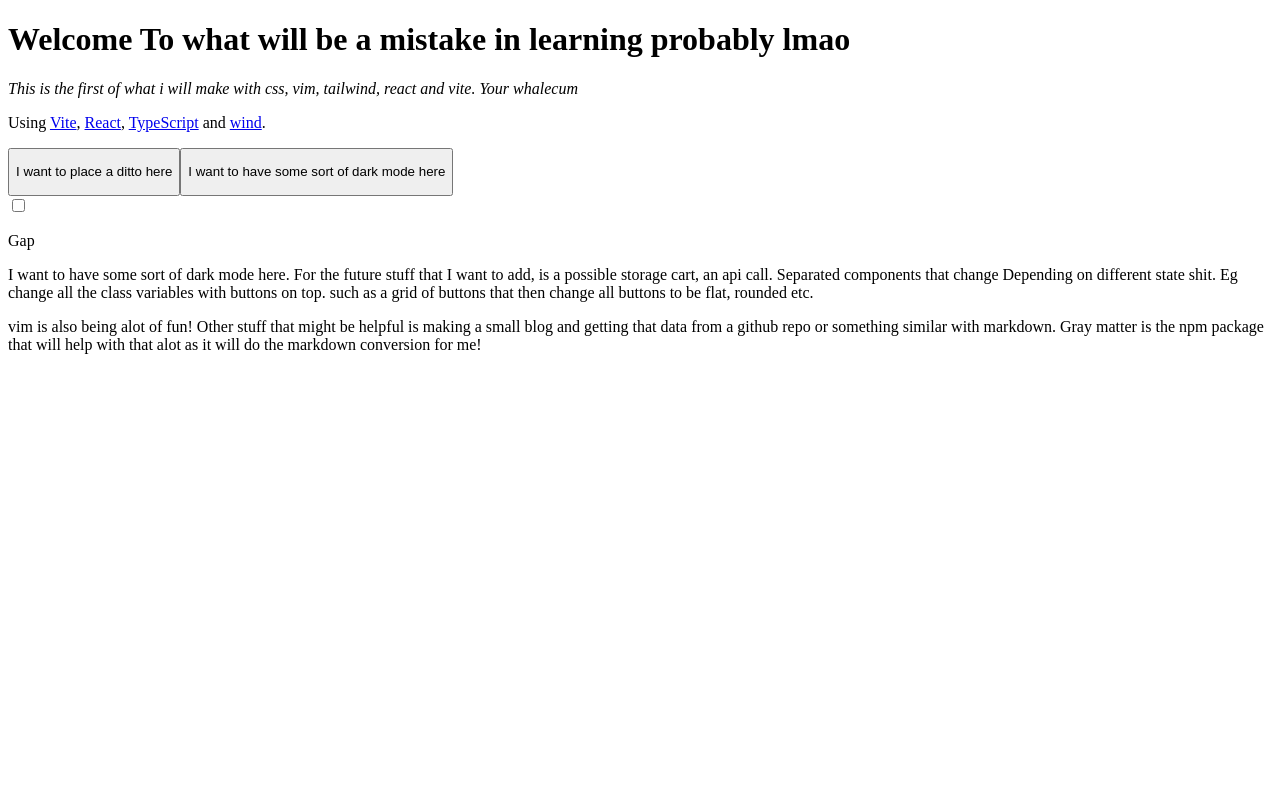
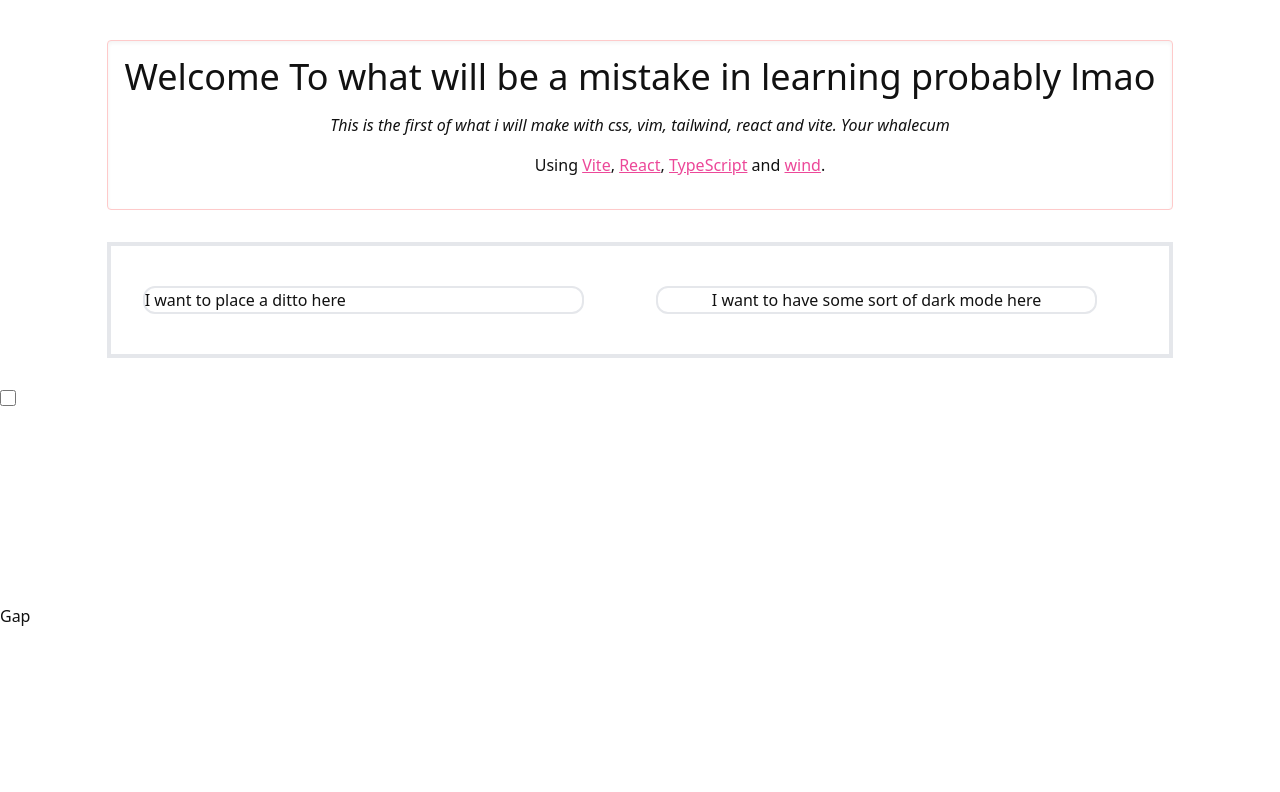
Before and after one commit to ThomasLambProgramming/WebDevelopment, a React (Vite) app: page / in a window 1280 px wide. Shown: the top 792 px of the page. Built offline with nearby package versions, Linux system fonts and the light colour scheme.

Commit message:
Fixed accidental css deletion

```diff
--- /dev/null
+++ b/src/App.css
@@ -0,0 +1,20 @@
+@tailwind base;
+@tailwind components;
+@tailwind utilities;
+
+:root {
+  --background-color: #fff;
+  --text-color: #111;
+}
+
+@media (prefers-color-scheme: dark) {
+  :root {
+    --background-color: rgb(20, 20, 20);
+    --text-color: rgb(230, 230, 230);
+  }
+}
+
+body {
+  background-color: var(--background-color);
+  color: var(--text-color);
+}
--- a/src/index.tsx
+++ b/src/index.tsx
@@ -1,9 +1,10 @@
 import App from './App';
-// import { StrictMode } from 'react';
+import { StrictMode } from 'react';
+import './App.css';
 import { createRoot } from 'react-dom/client';
 
 createRoot(document.getElementById('root')!).render(
-  // <StrictMode>
-  <App />,
-  // </StrictMode>,
+  <StrictMode>
+    <App />,
+  </StrictMode>,
 );
```
